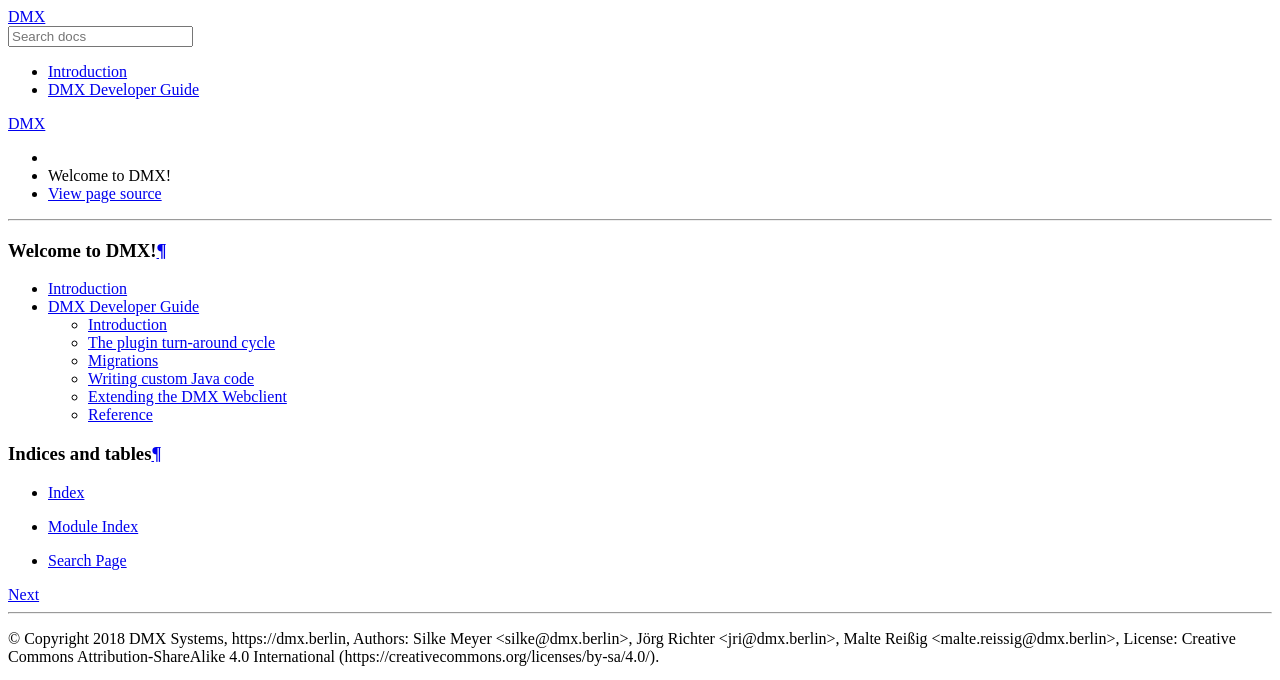
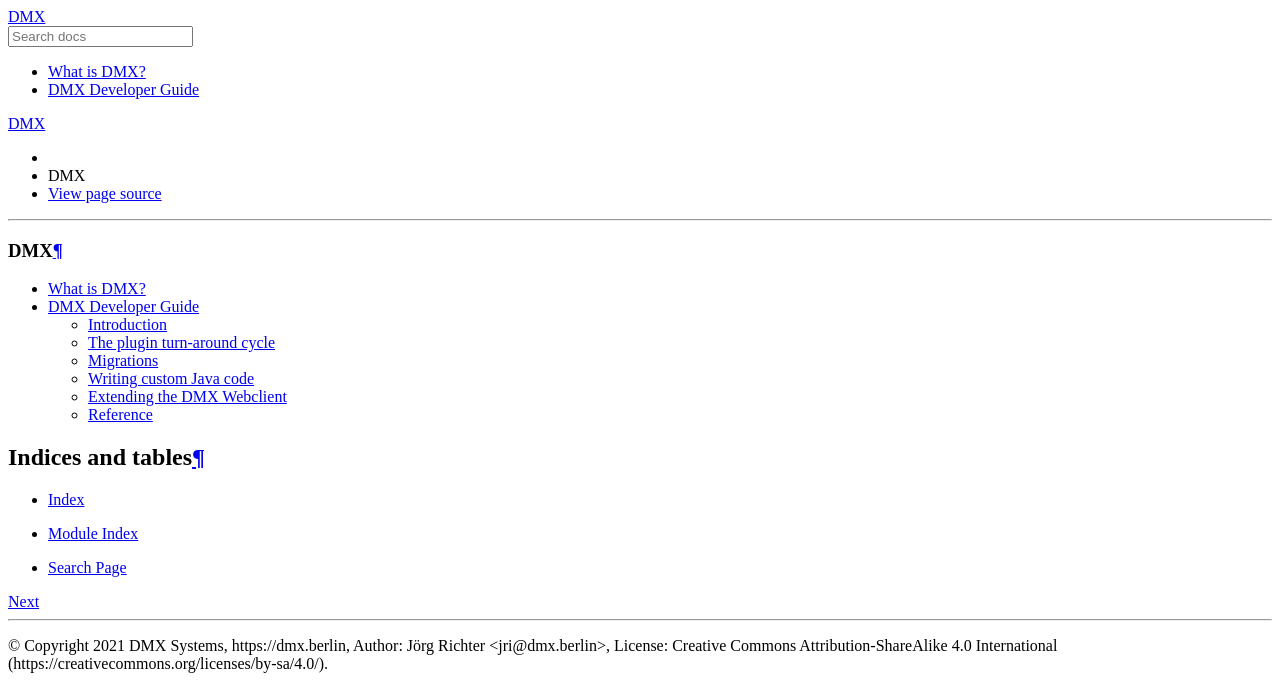
Before and after one commit to dmx-systems/dmx-documentation, a Sphinx documentation site: the page built from docs/index.rst, in a window 1280 px wide, cut to the strip 0-680 px from the top of the page. Built offline with Sphinx 7.4.7 and the Read the Docs theme 2.0.0, drawn with Linux system fonts in a browser that asks for light colours.

Commit message:
Update footer

```diff
--- a/docs/conf.py
+++ b/docs/conf.py
@@ -20,8 +20,8 @@
 # -- Project information -----------------------------------------------------
 
 project = u'DMX'
-copyright = u'2018 DMX Systems, https://dmx.berlin, Authors: Silke Meyer <silke@dmx.berlin>, Jörg Richter <jri@dmx.berlin>, Malte Reißig <malte.reissig@dmx.berlin>, License: Creative Commons Attribution-ShareAlike 4.0 International (https://creativecommons.org/licenses/by-sa/4.0/)'
-author = "Silke Meyer <silke@dmx.berlin>, Joerg Richter <jri@dmx.berlin>, Malte Reissig <malte.reissig@dmx.berlin>"
+copyright = u'2021 DMX Systems, https://dmx.berlin, Author: Jörg Richter <jri@dmx.berlin>, License: Creative Commons Attribution-ShareAlike 4.0 International (https://creativecommons.org/licenses/by-sa/4.0/)'
+author = "Jörg Richter <jri@dmx.berlin>"
 
 # The short X.Y version
 version = u''
--- a/docs/index.rst
+++ b/docs/index.rst
@@ -3,8 +3,8 @@
    You can adapt this file completely to your liking, but it should at least
    contain the root `toctree` directive.
 
-Welcome to DMX!
-===============
+DMX
+===
 
 .. toctree::
    :maxdepth: 2
@@ -13,9 +13,8 @@
    devel
 
 
-
 Indices and tables
-==================
+------------------
 
 * :ref:`genindex`
 * :ref:`modindex`
--- a/docs/intro.rst
+++ b/docs/intro.rst
@@ -1,7 +1,7 @@
 .. _intro:
 
 ############
-Introduction
+What is DMX?
 ############
 
 DMX is a knowledge building platform.
```
Also changed, not shown: README.md (+1 -1 lines).
